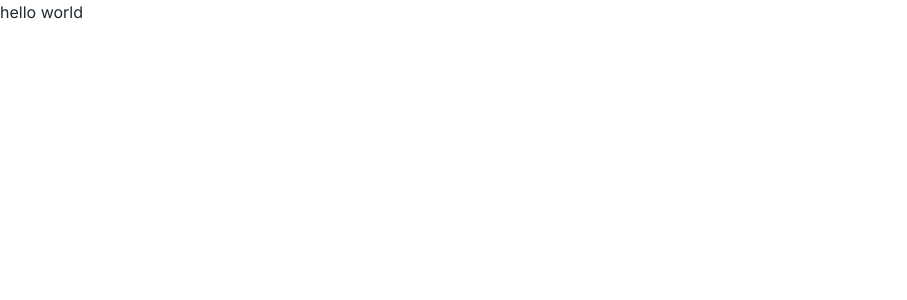
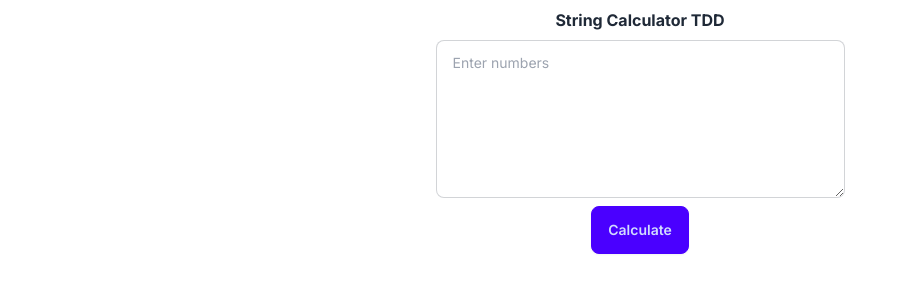
Before and after one commit to Naim-Bijapure/next-tdd-challenge, a Next.js app: page / in a window 1280 px wide. Shown: the top 300 px of the page, without its empty margins (0-907 px from the left). Built offline with nearby package versions, Linux system fonts and the light colour scheme.

Commit message:
chore:minor cleanup in ui

```diff
--- a/app/page.tsx
+++ b/app/page.tsx
@@ -1,3 +1,8 @@
+import StringCalculator from "./components/StringCalculator";
 export default async function Home() {
-    return <div>hello world</div>;
+    return (
+        <div>
+            <StringCalculator />
+        </div>
+    );
 }
```
Also changed, not shown: 1 other file (tests, documents, lock files or other folders).
